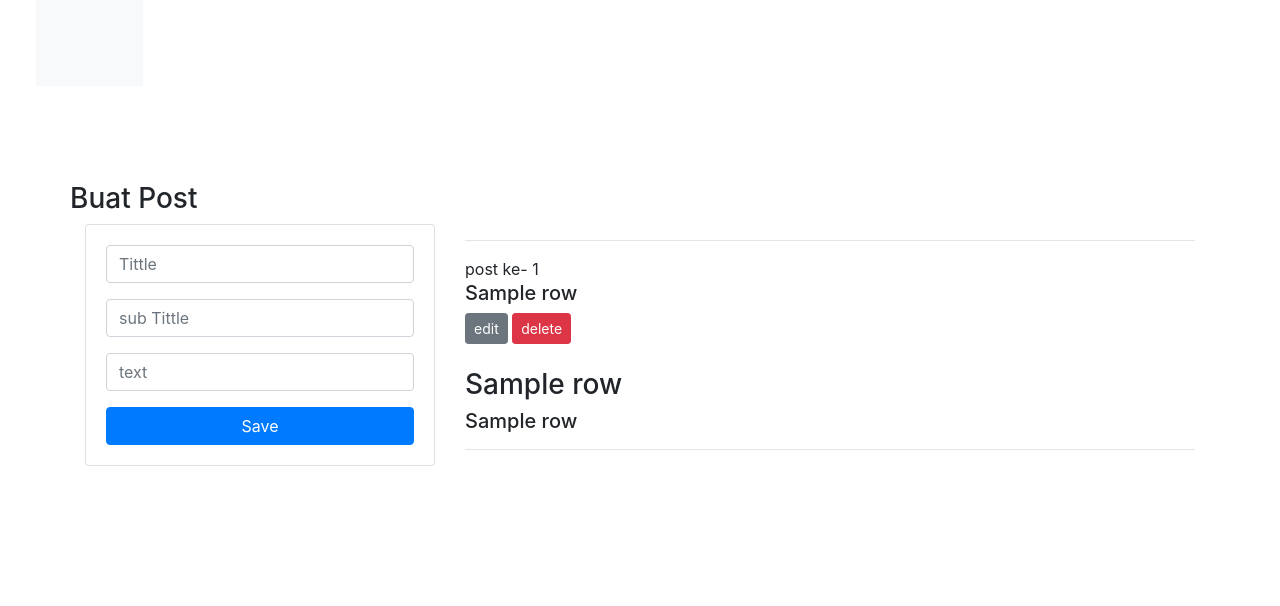
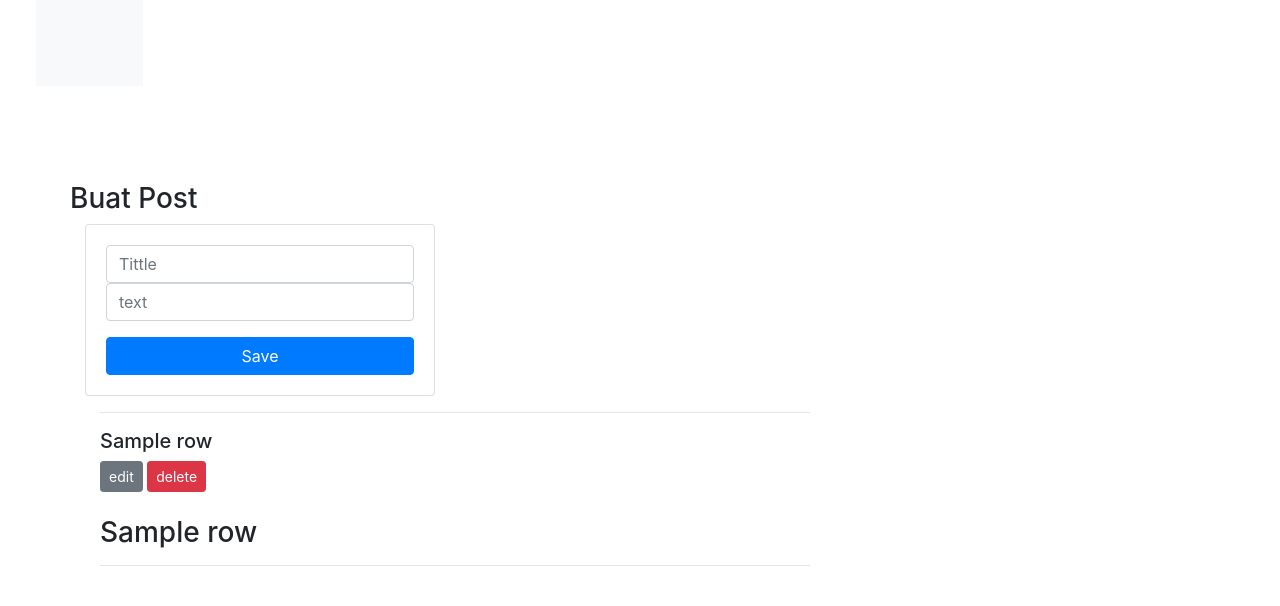
Before and after one commit to renagge/we-int, a Flask app: template templates/home.html in a window 1280 px wide; the page is wider, and only the part inside the window is pictured. Shown: the part 642-1248 px from the top of that part. Before the commit the page ends 1108 px from the top of that part, so only its background shows below. Run offline with Flask 2, Linux system fonts and the light colour scheme; the template is opened without the code that fills it: most values are stand-ins (such as "Sample title", 1, 10 or a date in 2020); some libraries are stand-ins or nearby versions.

Commit message:
Add files via upload

```diff
--- a/templates/home.html
+++ b/templates/home.html
@@ -14,13 +14,14 @@
       <div class="card card-body">
         <form action="{{url_for('add_post')}}" method="POST">
           <div class="form-group">
-            <input type="text" class="form-control" name="tit" placeholder="Tittle">
+            <input type="text" class="form-control" name="tittle" placeholder="Tittle">
+            <input type="text" class="form-control" name="text" placeholder="text">
           </div>
           <div class="form-group">
-            <input type="text" class="form-control" name="stit" placeholder="sub Tittle">
+
           </div>
           <div class="form-group">
-            <input type="text" class="form-control" name="text" placeholder="text">
+
           </div>
           <button class="btn btn-primary btn-block">
             Save
@@ -28,16 +29,16 @@
         </form>
       </div>
     </div>
+  </div>
   <div class="col-md-8">
     <table id="example" class="" style="width:100%">
 
       <tbody>
-          {% for row in list_users %}
+        {% for row in list_post %}
         <div>
           <hr>
           <div>
             <div>
-                      <div><t>post ke- </t>{{row[0]}}</div>
                   <h5>{{row[1]}} </h5>
                     <div>
                       <a href="/edit/{{row[0]}}" class="btn btn-secondary btn-sm">edit</a>
@@ -48,7 +49,6 @@
             <br>
           <div>
             <h3>{{row[2]}}</h3>
-              <h5>{{row[3]}}</h5>
           </div>
         </div>
         <hr>
@@ -56,5 +56,4 @@
       </tbody>
     </table>
   </div>
-  </div>
 {% endblock %}
```
Also changed, not shown: templates/edit.html (+3 -6 lines). Lines whose indentation alone changed are shown as unchanged.
